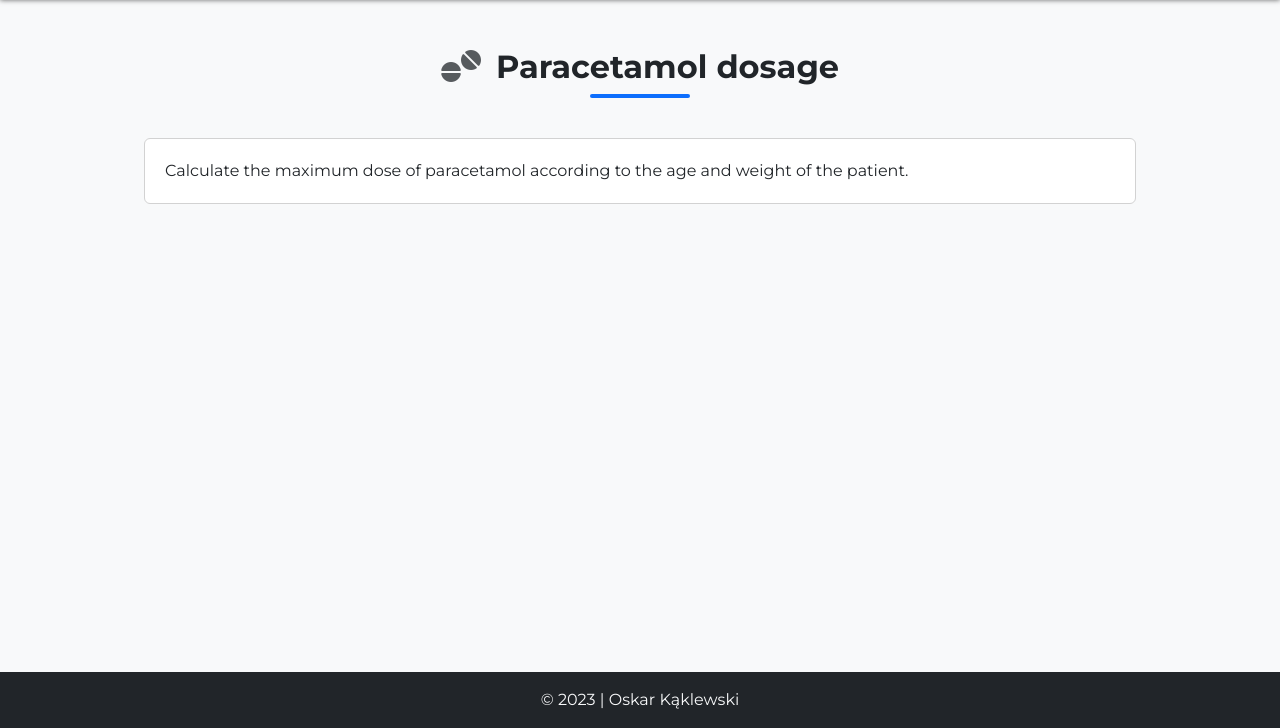
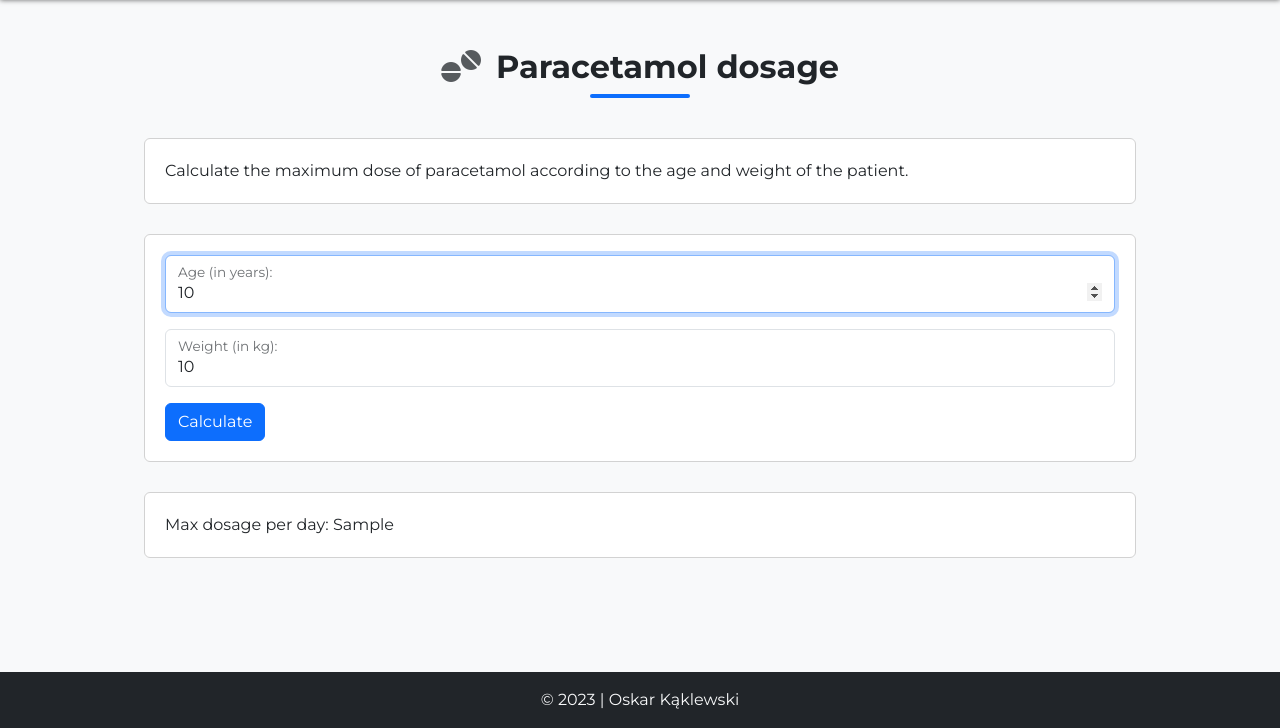
Before and after one commit to kaklewski/doctor-calc, a Flask app: template templates/paracetamol-dosage.html in a window 1280 px wide. Shown: the part 72-800 px from the top of the page. Run offline with Flask 3, Linux system fonts and the light colour scheme; the template is opened without the code that fills it: most values are stand-ins (such as "Sample title", 1, 10 or a date in 2020); some libraries are stand-ins or nearby versions.

Commit message:
all dosages and tests are finished

```diff
--- a/app.py
+++ b/app.py
@@ -53,9 +53,24 @@ def cha2ds2vascScore():
     return render_template("cha2ds2vasc-score.html")
 
 
-@app.route("/ibuprofen-dosage")
+@app.route("/ibuprofen-dosage", methods=["GET", "POST"])
 def ibuprofenDosage():
-    return render_template("ibuprofen-dosage.html")
+    if request.method == "POST":
+
+        if not request.form.get("age") or not request.form.get("weight"):
+            return apology("not all values have been provided", 400)
+        else:
+            age = int(request.form.get("age"))
+            weight = int(request.form.get("weight"))
+
+            if age <= 12:
+                maxDosage = str(30 * weight) + "mg"
+            else:
+                maxDosage = "1200mg"
+
+            return render_template("ibuprofen-dosage.html", age=int(age), weight=int(weight), maxDosage=maxDosage)
+    else:
+        return render_template("ibuprofen-dosage.html")
 
 
 @app.route("/package-calculation", methods=["GET", "POST"])
@@ -73,6 +88,7 @@ def packageCalculation():
                 ((intake * numberOfIntakes * days) / packageSize))
 
         return render_template("package-calculation.html", intake=int(intake), numberOfIntakes=int(numberOfIntakes), days=int(days), packageSize=int(packageSize), numberOfPackages=int(numberOfPackages))
+
     else:
         return render_template("package-calculation.html")
 
--- a/templates/paracetamol-dosage.html
+++ b/templates/paracetamol-dosage.html
@@ -14,7 +14,49 @@ Paracetamol dosage
         <div class="wrapper">
             <p>Calculate the maximum dose of paracetamol according to the age and weight of the patient.</p>
         </div>
+
+        <div class="wrapper">
+            <div class="form-floating mb-3">
+                <input autofocus type="number" class="form-control" name="age" min="1" value="{{age}}">
+                <label for="age">Age (in years):</label>
+            </div>
+            <div class="form-floating mb-3">
+                <input type="number" class="form-control" name="weight" min="1" value="{{weight}}">
+                <label for="weight">Weight (in kg):</label>
+            </div>
+            <button class="btn btn-primary" onclick="calculateDosage()">Calculate</button>
+        </div>
+
+        <div class="wrapper">
+            <p>Max dosage per day: <span id="max-dosage">{{maxDosage}}</span></p>
+        </div>
     </div>
 </section>
 
 {% endblock %}
+
+{% block script %}
+
+<script>
+
+    function calculateDosage() {
+        const age = document.getElementsByClassName("form-control")[0].value;
+        const weight = document.getElementsByClassName("form-control")[1].value;
+        let maxDosage = document.getElementById("max-dosage");
+        let calculatedDosage = 0;
+
+        if (age < 18 && weight <= 33) {
+            calculateDosage = (50 * weight) + 'mg';
+        }
+        else if (age < 18 && weight > 33 || age >= 18 && weight < 50) {
+            calculateDosage = (65 * weight) + 'mg';
+        } else {
+            calculateDosage = "4g";
+        }
+
+        maxDosage.innerHTML = calculateDosage;
+    }
+
+</script>
+
+{% endblock %}
```
Also changed, not shown: templates/ibuprofen-dosage.html (+18 -0 lines), templates/index.html (+20 -21 lines), templates/package-calculation.html (+4 -7 lines).
